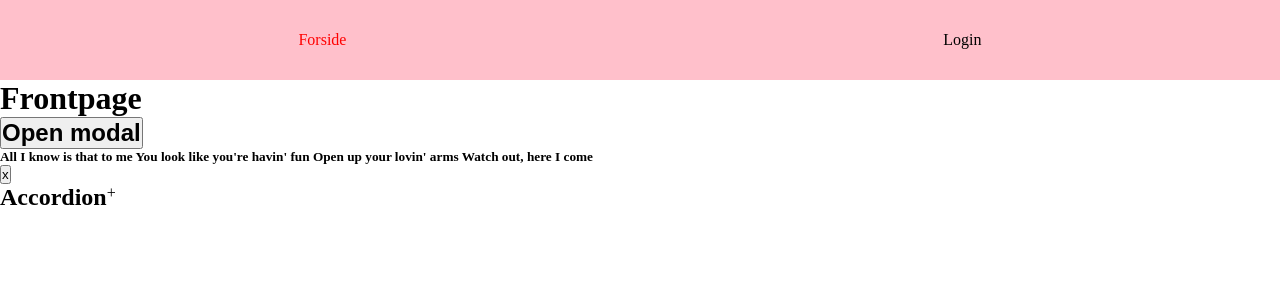
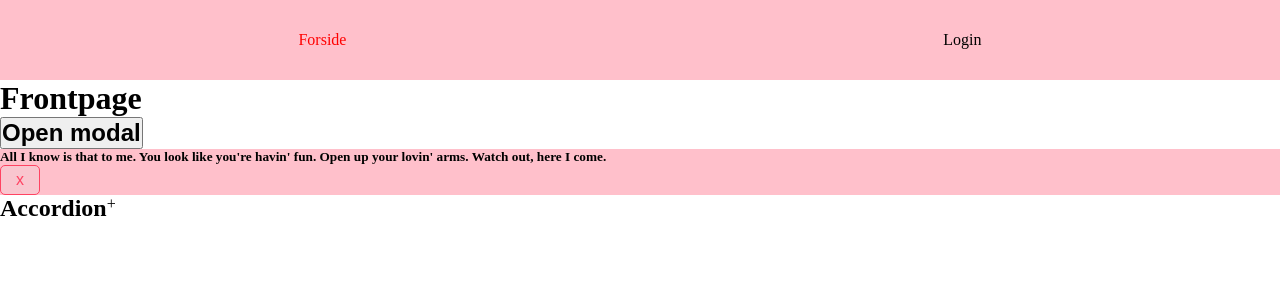
Before and after one commit to katrinedelrosario/codeChallenge, a React (Vite) app: page / in a window 1280 px wide. Both pictures are taken after a click on the button "Open modal". Shown: the top 300 px of the page. Built offline with nearby package versions, Linux system fonts and the light colour scheme.

Commit message:
minor update

```diff
--- a/src/components/Accordion/Accordion.jsx
+++ b/src/components/Accordion/Accordion.jsx
@@ -11,9 +11,9 @@ export const Accordion = ({ content }) => {
 
             <Title title="Accordion" />
 
-          <div>{isActive ? "-" : "+"}</div>
+          <div className={style.accordionBtn}>{isActive ? "-" : "+"}</div>
         </div>
-        {isActive && <div>{content}</div>}
+        {isActive && <div className={style.accordionContent} >{content}</div>}
       </div>
     </div>
   );
--- a/src/components/Modal/Modal.jsx
+++ b/src/components/Modal/Modal.jsx
@@ -4,10 +4,10 @@ export const Modal = ({ setIsOpen, content }) => {
   return (
 
       <div className={style.modalContainer} onClick={() => setIsOpen(false)}>
-        <div>
+        <div className={style.modalItem}>
           <h5>{content}</h5>
         </div>
-        <button onClick={() => setIsOpen(false)}>x</button>
+        <button className={style.modalBtn} onClick={() => setIsOpen(false)}>x</button>
       </div>
 
   );
--- a/src/components/Modal/Modal.module.scss
+++ b/src/components/Modal/Modal.module.scss
@@ -0,0 +1,12 @@
+.modalContainer{
+    background-color: pink;
+    .modalBtn{
+        background-color: rgb(249, 198, 207);
+        color: rgb(255, 67, 98);
+        border: 1px solid rgb(255, 67, 98);
+        border-radius: 5px;
+        width: 40px;
+        height: 30px;
+        font-size: 1em;
+    }
+}
--- a/src/pages/frontpage/frontpage.jsx
+++ b/src/pages/frontpage/frontpage.jsx
@@ -15,20 +15,20 @@ export const Frontpage = () => {
         {isOpen && (
           <Modal
             setIsOpen={setIsOpen}
-            content="All I know is that to me
-            You look like you're havin' fun
-            Open up your lovin' arms
-            Watch out, here I come"
+            content="All I know is that to me.
+            You look like you're havin' fun.
+            Open up your lovin' arms.
+            Watch out, here I come."
           />
         )}
       </section>
       <section>
         <Accordion
 
-          content="You spin me right 'round, baby, right 'round
-Like a record, baby, right 'round, 'round, 'round
-You spin me right 'round, baby, right 'round
-Like a record, baby, right 'round, 'round, 'round"
+          content="You spin me right 'round, baby, right 'round.
+Like a record, baby, right 'round, 'round, 'round.
+You spin me right 'round, baby, right 'round.
+Like a record, baby, right 'round, 'round, 'round."
         />
       </section>
     </>
```
